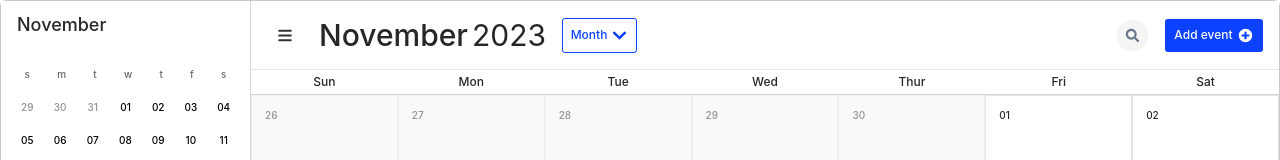
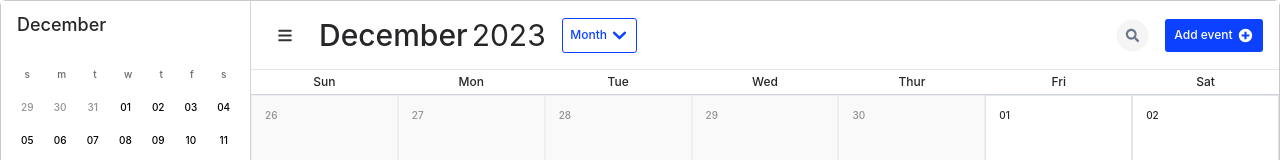
Before and after one commit to lindychi/frontend-bootcamp, a React (Create React App) app: page / in a window 1280 px wide. Shown: the top 160 px of the page. Built offline with nearby package versions, Linux system fonts and the light colour scheme.

Commit message:
fix: 월 출력 개선

```diff
--- a/src/App.tsx
+++ b/src/App.tsx
@@ -31,7 +31,7 @@ function App() {
           <div className="self-stretch h-[47px] px-4 py-2.5 flex-col justify-start items-start gap-2.5 flex">
             <div className="justify-start items-start gap-2.5 inline-flex">
               <div className="text-zinc-800 text-lg font-medium">
-                {getMonthString(selectedDate.getMonth())}
+                {getMonthString(selectedDate.getMonth() + 1)}
               </div>
             </div>
           </div>
@@ -58,9 +58,9 @@ function App() {
               </div>
               <div className="justify-start items-start gap-2.5 flex">
                 <div className="flex gap-1 items-center">
-                  {selectedCalendarType.key === "month" && (
+                  {selectedCalendarType.key !== "year" && (
                     <span className="text-zinc-800 text-3xl font-medium">
-                      {getMonthString(selectedDate.getMonth())}
+                      {getMonthString(selectedDate.getMonth() + 1)}
                     </span>
                   )}
                   <span className="text-zinc-800 text-3xl font-normal">
```
